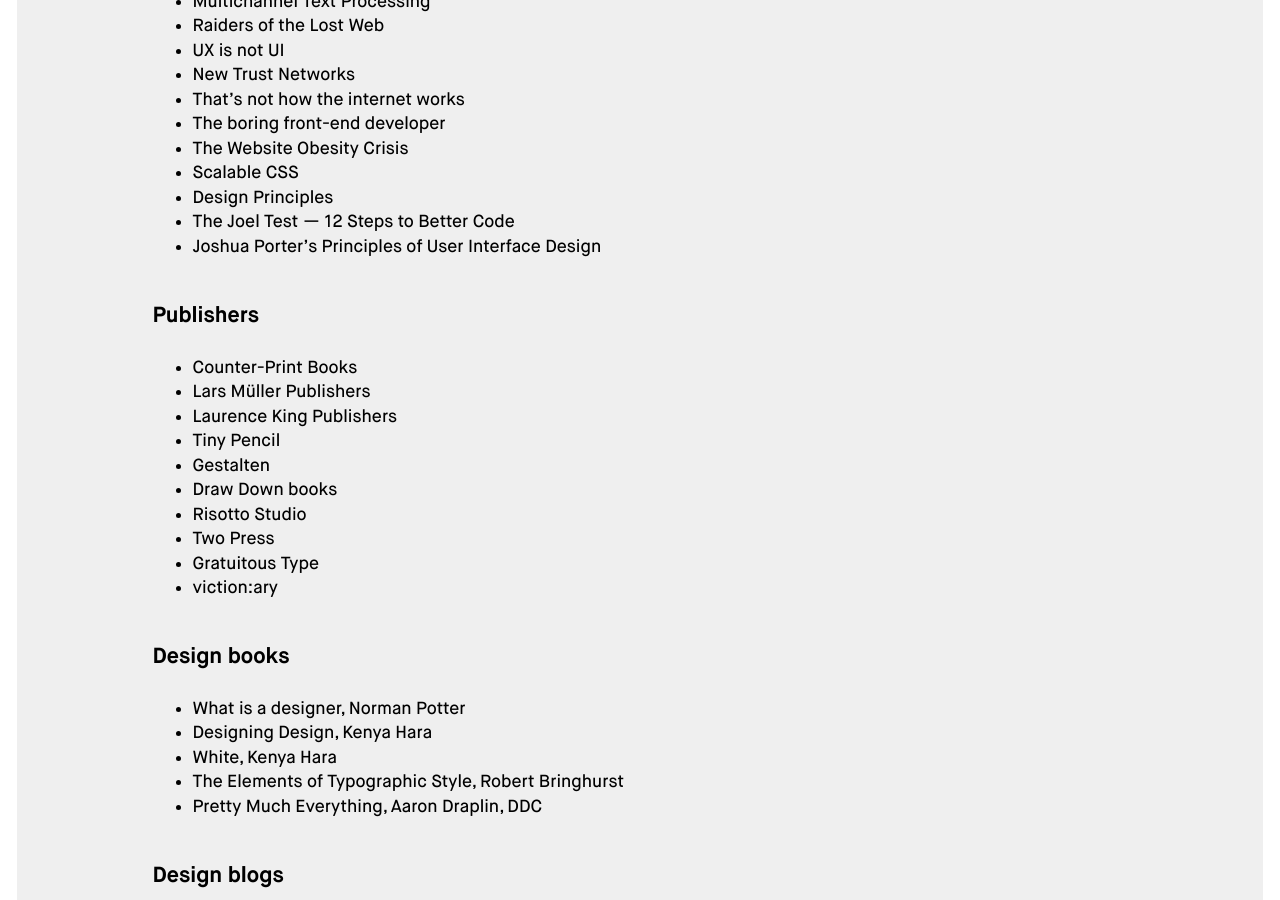
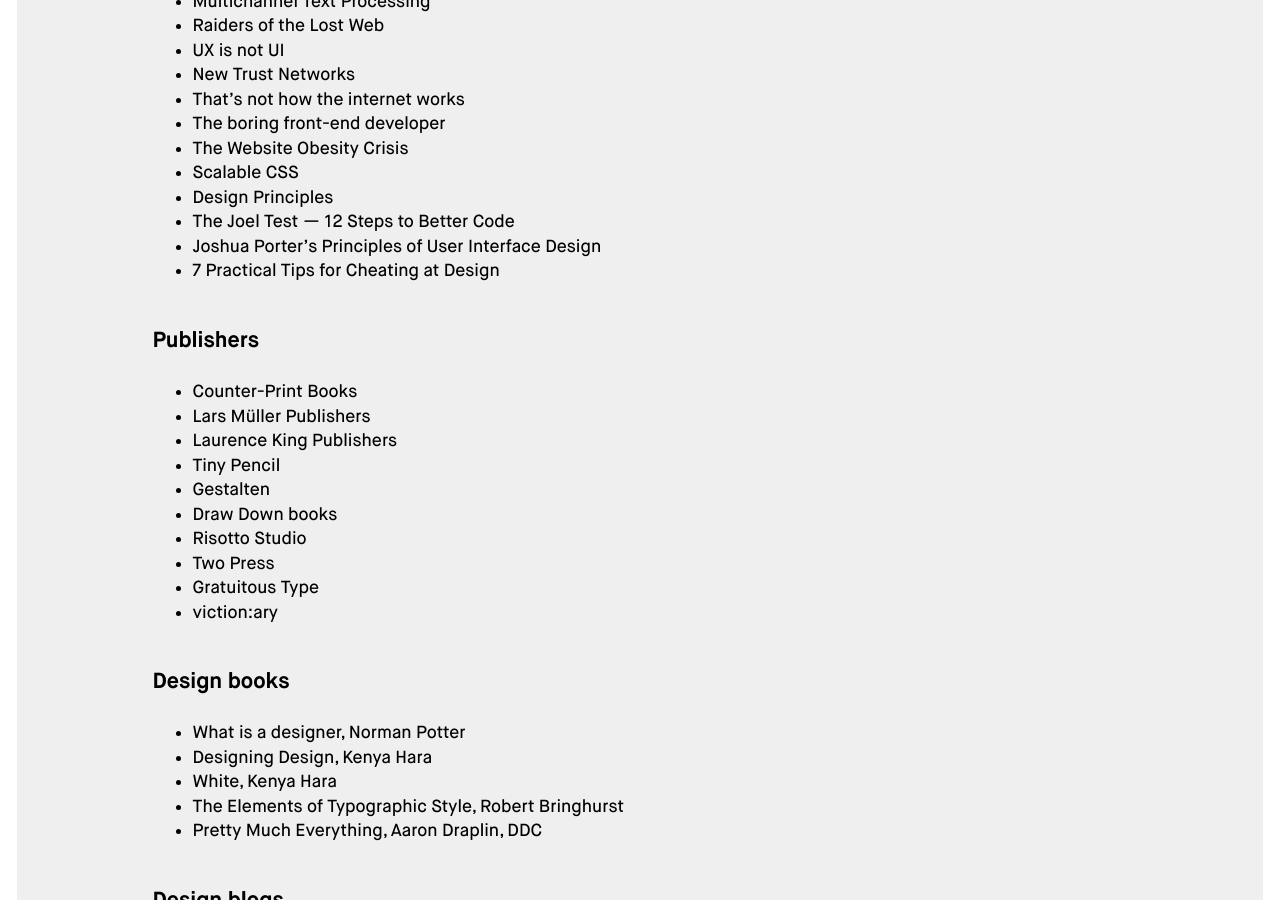
Before and after one commit to regmtait/regmtait.co.uk, a Jekyll site: the page built from links.md, in a window 1280 px wide and 900 px high, scrolled down 645 px. Built offline with Jekyll 4.4.1, drawn with Linux system fonts in a browser that asks for light colours.

Commit message:
Add a link

```diff
--- a/links.md
+++ b/links.md
@@ -34,6 +34,7 @@
 * [Design Principles](https://principles.adactio.com/ 'Collected by Jeremy Keith')
 * [The Joel Test — 12 Steps to Better Code](https://www.joelonsoftware.com/2000/08/09/the-joel-test-12-steps-to-better-code/)
 * [Joshua Porter's Principles of User Interface Design](http://bokardo.com/principles-of-user-interface-design/)
+* [7 Practical Tips for Cheating at Design](https://medium.com/refactoring-ui/7-practical-tips-for-cheating-at-design-40c736799886)
 
 ## Publishers
 
```
